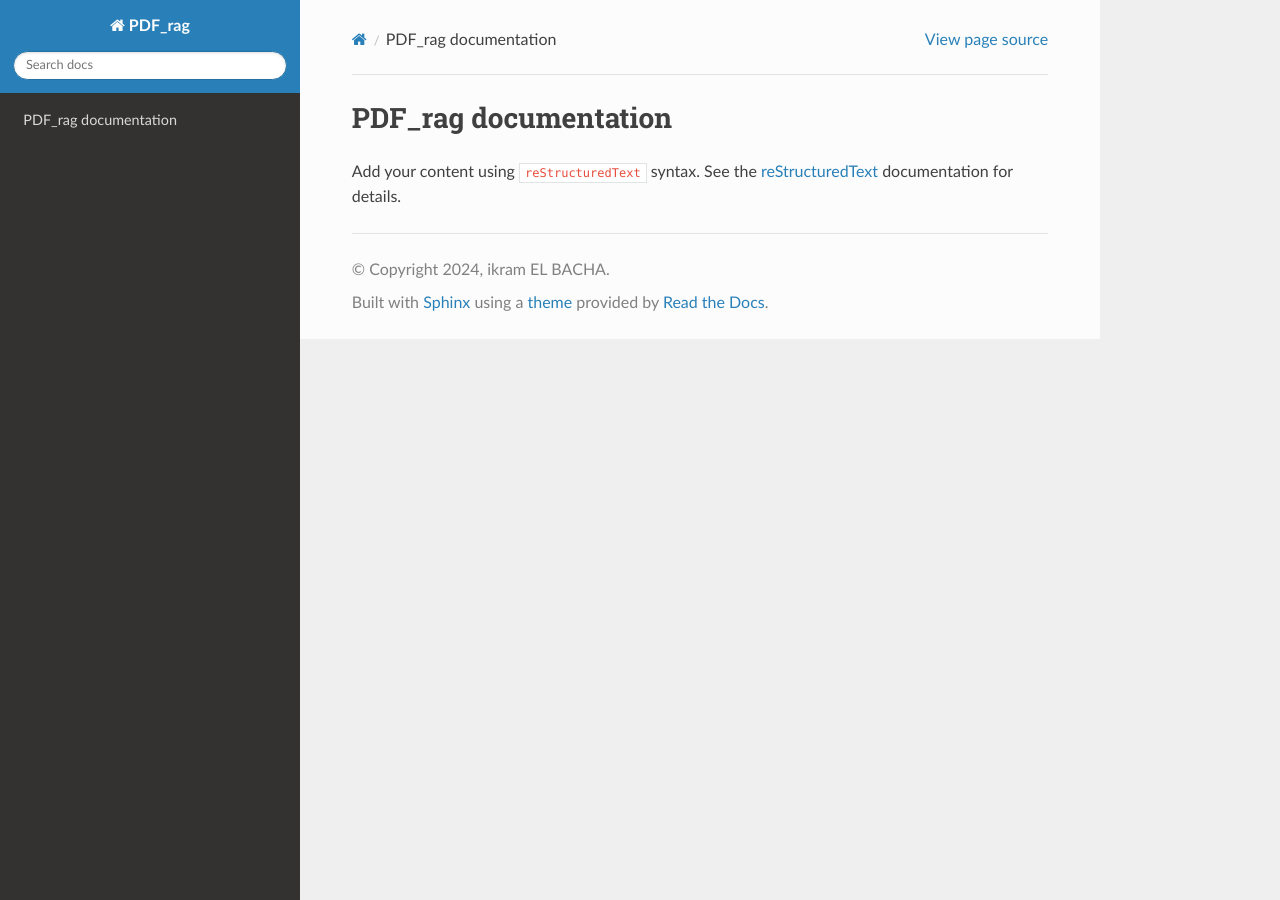
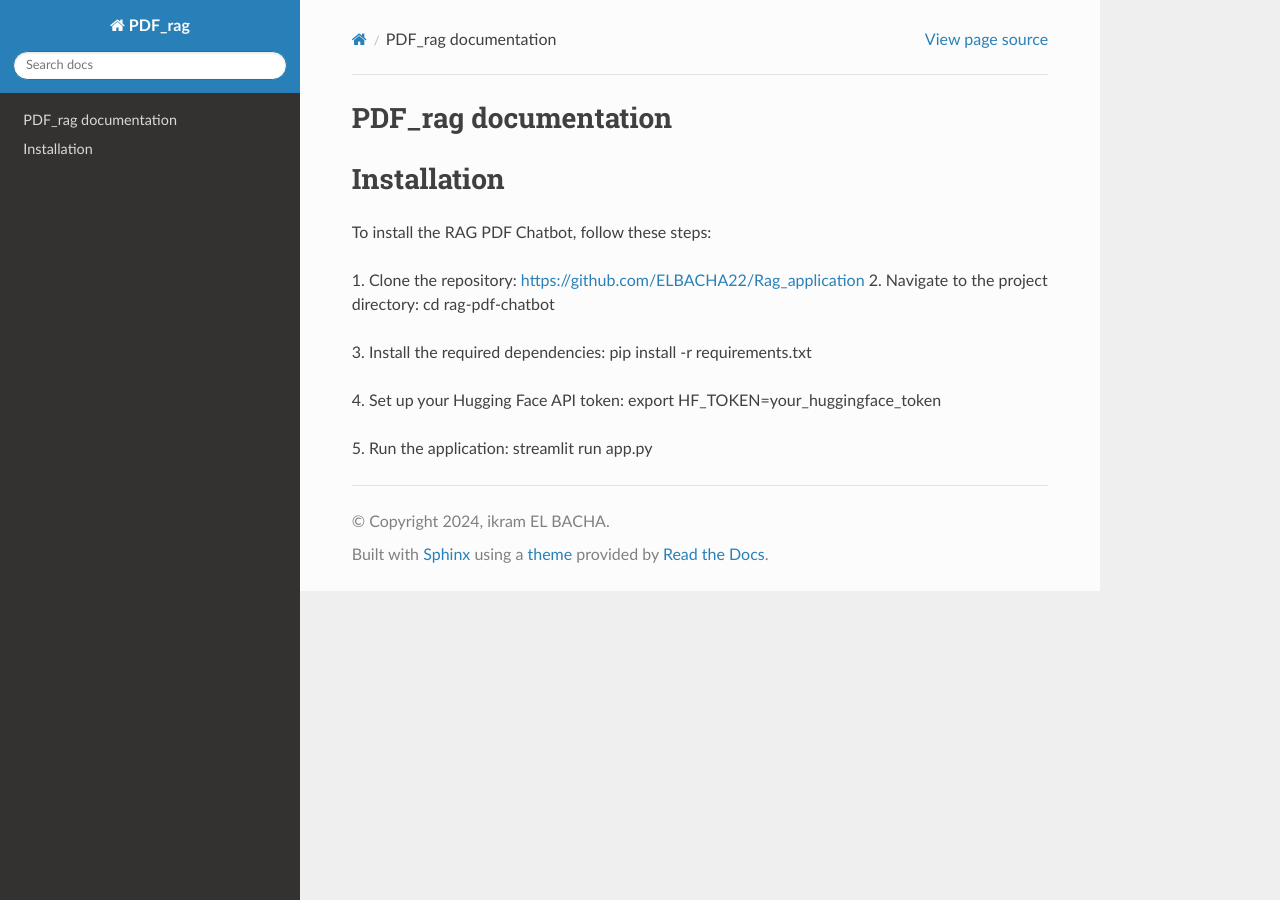
Before and after one commit to ELBACHA22/Rag_application, a Sphinx documentation site: the page built from source/index.rst, in a window 1280 px wide. Built offline with Sphinx 7.4.7 and the Read the Docs theme 3.1.0, drawn with Linux system fonts in a browser that asks for light colours.

Commit message:
Update index.rst

```diff
--- a/source/index.rst
+++ b/source/index.rst
@@ -6,10 +6,27 @@
 PDF_rag documentation
 =====================
 
-Add your content using ``reStructuredText`` syntax. See the
-`reStructuredText <https://www.sphinx-doc.org/en/master/usage/restructuredtext/index.html>`_
-documentation for details.
+Installation
+============
 
+To install the RAG PDF Chatbot, follow these steps:
+
+1. Clone the repository:
+https://github.com/ELBACHA22/Rag_application
+2. Navigate to the project directory:
+cd rag-pdf-chatbot
+
+
+3. Install the required dependencies:
+pip install -r requirements.txt
+
+
+4. Set up your Hugging Face API token:
+export HF_TOKEN=your_huggingface_token
+
+
+5. Run the application:
+streamlit run app.py
 
 .. toctree::
    :maxdepth: 2
```
